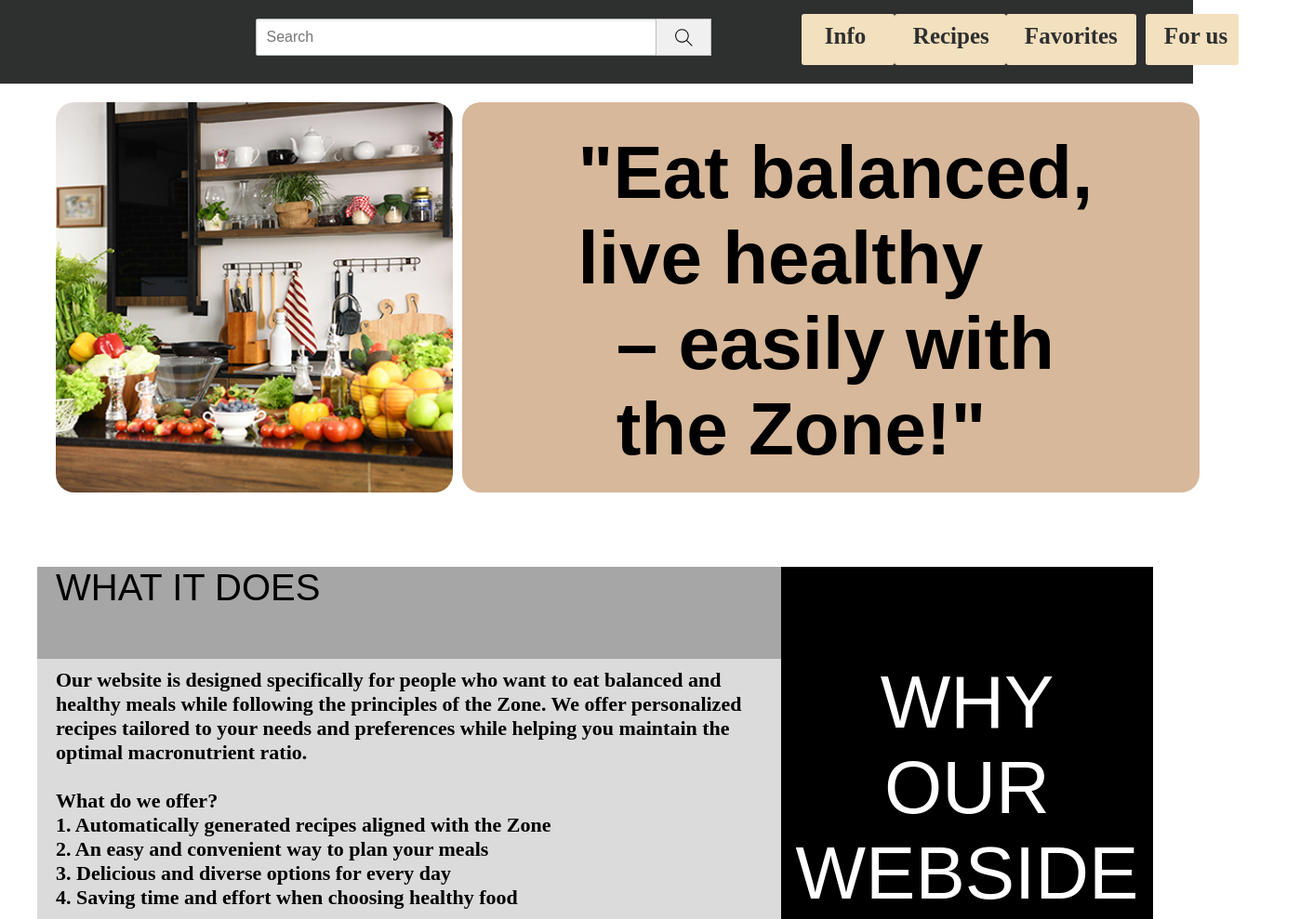
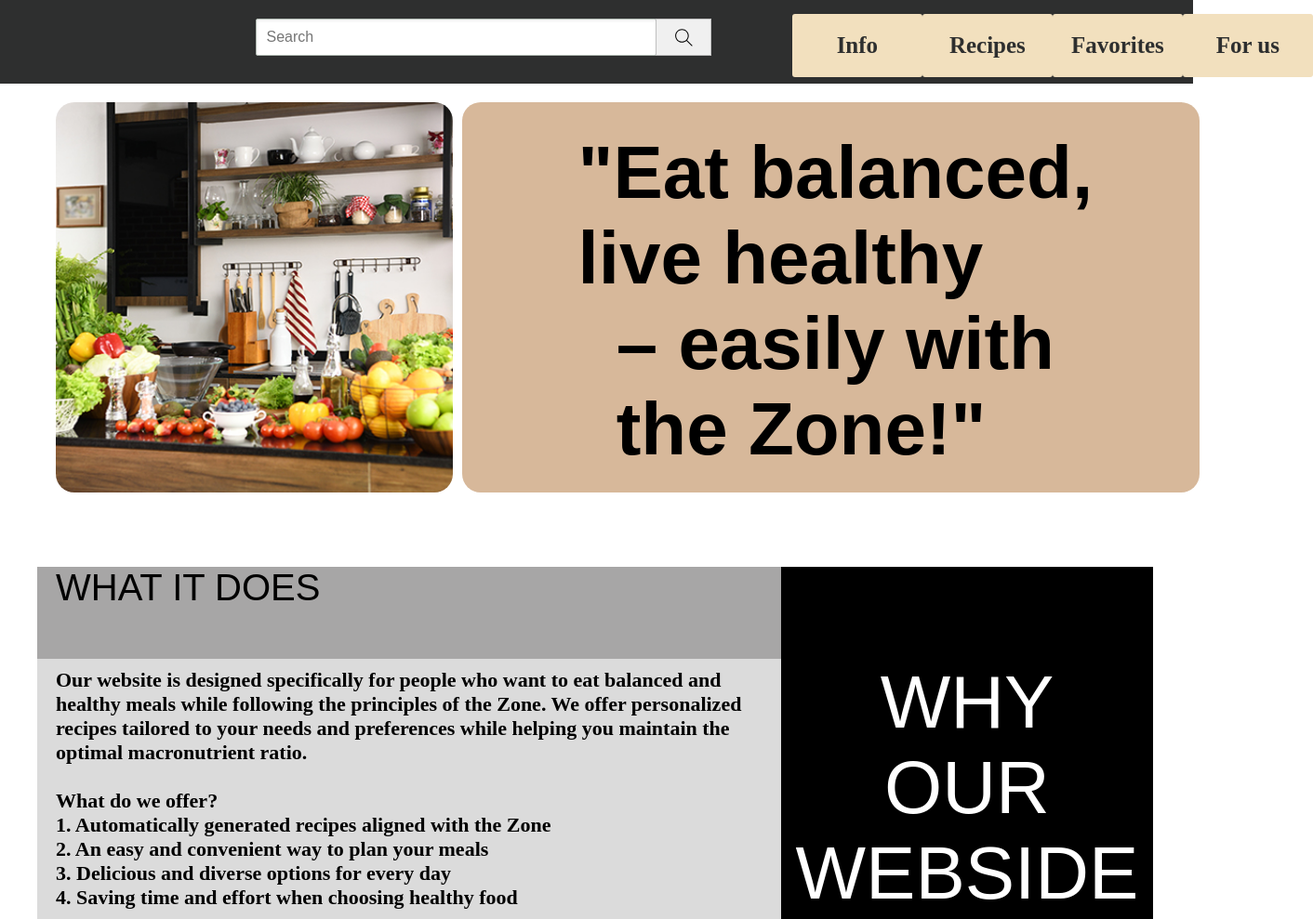
Before and after one commit to preslava-miteva/remo-nt, a website: page first_page.html in a window 1280 px wide. Shown: the top 989 px of the page at 93% size, 1412 px wide, since content can reach past the window. Drawn offline with Linux system fonts and the light colour scheme.

Commit message:
upper buttons update

```diff
--- a/first_page.html
+++ b/first_page.html
@@ -20,10 +20,10 @@
           <div class="tooltip">Search</div>
         </button></div>
         <div class="up_text">
-            <a href="first_page.html" class="uppe"> Info</a>
-            <a class="upperr"  href="resepies.html"> Recipes</a>
-            <a class="upperrr"  href="like.html"> Favorites</a>
-            <a class="upper" href="for_us.html">For us</a>
+            <a href="first_page.html" class="upper_buttons"> Info</a>
+            <a class="upper_buttons"  href="resepies.html"> Recipes</a>
+            <a class="upper_buttons"  href="like.html"> Favorites</a>
+            <a class="upper_buttons" href="for_us.html">For us</a>
 
         </div>
     </div>
--- a/for_us.css
+++ b/for_us.css
@@ -70,10 +70,30 @@ padding-bottom: 0px ;
     margin-left: -20px;
     width: 102%;
     height: 350px;
-    background-color: #fcb968 ;
+    background-color: #2e2f2f ;
     color: white;
     font-weight: bold;
     display: grid;
     justify-items: center;
     margin-bottom: 0px;
-    }
+}
+.upper_buttons{
+    text-align: center;
+    font-weight: bold;
+    color:#2e2f2f;
+    margin-top: 25px;
+    font-size: 25px;
+    text-decoration: none;
+    border: none;
+    width: 140px;
+    padding: 20px;
+    background-color: #f2e0be;
+    border-radius: 3px;
+    transition: background-color 0.15s;
+  }
+  .upper_buttons:hover{
+    background-color: #f0e9dc;
+  }
+  .upper_buttons:active{
+    background-color: #f3e6cd;
+  }
--- a/furst.css
+++ b/furst.css
@@ -15,46 +15,8 @@
     grid-template-columns: 1fr 1fr 1fr 1fr;
     min-width: 270px;
   }
-.upper{
-    font-weight: bold;
-    color: #2e2f2f;
-    margin-top: 25px;
-    font-size: 25px;
-    width: 100px;
-    background-color: #f2e0be;
-   text-decoration: none;
-   border-radius: 3px;
-   padding-top: 10px;
-   padding-left: 20px;
-   margin-left: 10px;
-  }
-  .uppe{
-    font-weight: bold;
-    color: #2e2f2f;
-    margin-top: 25px;
-    font-size: 25px;
-    width: 100px;
-    background-color: #f2e0be;
-   text-decoration: none;
-   border-radius: 3px;
-   padding-top: 10px;
-   padding-left: 25px;
-   margin-left: 10px;
-  }
-.upperr{
-    font-weight: bold;
-    color: #2e2f2f;
-    margin-top: 25px;
-    font-size: 25px;
-   text-decoration: none;
-   border: none;
-  width: 120px;
-  padding-top: 10px;
-  padding-left: 20px;
-   background-color: #f2e0be;
-   border-radius: 3px;
-  }
-  .upperrr{
+.upper_buttons{
+  text-align: center;
   font-weight: bold;
   color:#2e2f2f;
   margin-top: 25px;
@@ -62,10 +24,16 @@
   text-decoration: none;
   border: none;
   width: 140px;
-  padding-top: 10px;
-  padding-left: 20px;
+  padding: 20px;
   background-color: #f2e0be;
   border-radius: 3px;
+  transition: background-color 0.15s;
+}
+.upper_buttons:hover{
+  background-color: #f0e9dc;
+}
+.upper_buttons:active{
+  background-color: #f3e6cd;
 }
 .img-up{
   min-width: 270px;
--- a/promp.css
+++ b/promp.css
@@ -121,3 +121,23 @@ min-width: 400px;
       #proc{
         margin-top: 40px;
       }
+.upper_buttons{
+  text-align: center;
+  font-weight: bold;
+  color:#2e2f2f;
+  margin-top: 25px;
+  font-size: 25px;
+  text-decoration: none;
+  border: none;
+  width: 140px;
+  padding: 20px;
+  background-color: #f2e0be;
+  border-radius: 3px;
+  transition: background-color 0.15s;
+}
+.upper_buttons:hover{
+  background-color: #f0e9dc;
+}
+.upper_buttons:active{
+  background-color: #f3e6cd;
+}
--- a/resepies.css
+++ b/resepies.css
@@ -61,3 +61,23 @@
     font-size: 14px;
     color: #666;
 }
+.upper_buttons{
+    text-align: center;
+    font-weight: bold;
+    color:#2e2f2f;
+    margin-top: 25px;
+    font-size: 25px;
+    text-decoration: none;
+    border: none;
+    width: 140px;
+    padding: 20px;
+    background-color: #f2e0be;
+    border-radius: 3px;
+    transition: background-color 0.15s;
+  }
+  .upper_buttons:hover{
+    background-color: #f0e9dc;
+  }
+  .upper_buttons:active{
+    background-color: #f3e6cd;
+  }
```
Also changed, not shown: for_us.html (+4 -4 lines), open.html (+3 -3 lines), promp.html (+3 -3 lines), resepies.html (+3 -3 lines). Lines whose indentation alone changed are shown as unchanged.
